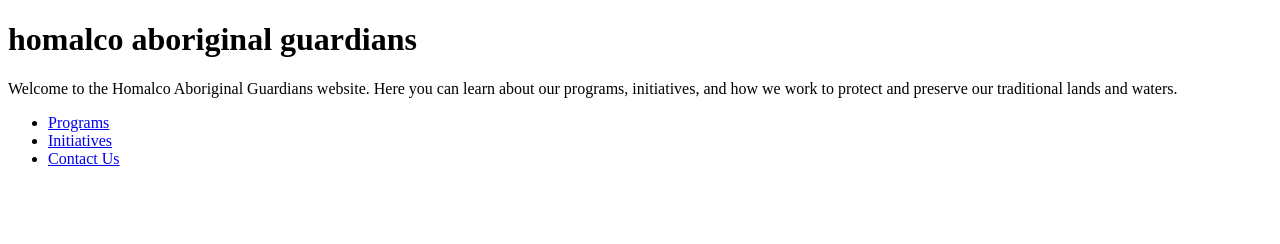
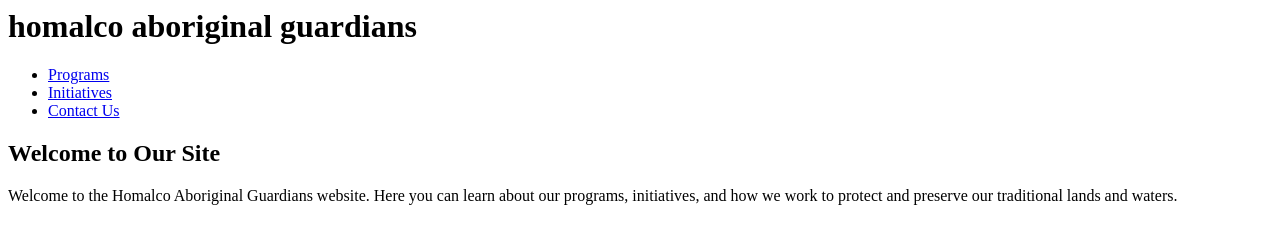
Before and after one commit to michaelhomalco-spec/homalco-aboriginal-guardians, a plain HTML site: page index.html in a window 1280 px wide. Drawn offline with Linux system fonts and the light colour scheme.

Commit message:
updated index

```diff
--- a/index.html
+++ b/index.html
@@ -1,15 +1,28 @@
-<!DOCTYPE html>
+<!DOCTYPEDOCTYPE html>
 <html lang="en">
 <head>
     <title>homalco aboriginal guardians</title>
     <meta charset="UTF-8">
 </head>
 <body>
+
+    <!-- Main Header Section -->
+    <header>
         <h1>homalco aboriginal guardians</h1>
-        <p>Welcome to the Homalco Aboriginal Guardians website. Here you can learn about our programs, initiatives, and how we work to protect and preserve our traditional lands and waters.</p>
+        <nav>
             <ul>
                 <li><a href="programs.html">Programs</a></li>
                 <li><a href="initiatives.html">Initiatives</a></li>
                 <li><a href="contact.html">Contact Us</a></li>
             </ul>
+        </nav>
+    </header>
+
+    <!-- Main Content Section -->
+    <section>
+        <h2>Welcome to Our Site</h2>
+        <p>Welcome to the Homalco Aboriginal Guardians website. Here you can learn about our programs, initiatives, and how we work to protect and preserve our traditional lands and waters.</p>
+    </section>
+
+</body>
 </html>
```
Lines whose indentation alone changed are shown as unchanged.
